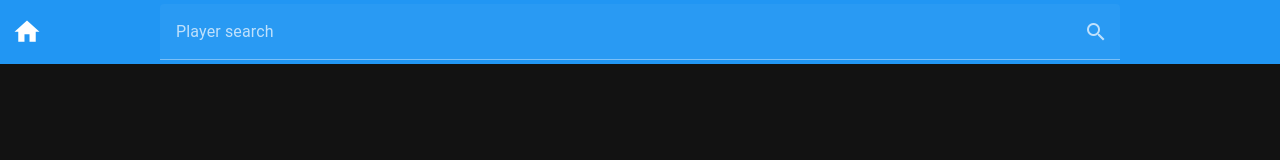
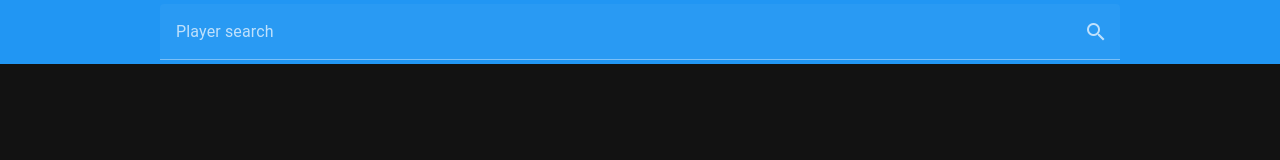
Before and after one commit to metype/tc-players-vue3, a Vue app: page /main in a window 1280 px wide. Shown: the top 160 px of the page. Built offline with nearby package versions, Linux system fonts and the light colour scheme; a small style sheet from the web is missing; what @vue/apollo-option would draw is missing.

Commit message:
Remove home button as per request

```diff
--- a/src/App.vue
+++ b/src/App.vue
@@ -8,11 +8,10 @@
       </v-main>
       <v-toolbar color="primary" dark
       class="position-fixed w-100 pa-0">
-        <router-link to="/main">
-          <v-toolbar-title id="title"  class="mr-3 ml-3" >
-            <v-icon>mdi-home</v-icon>
-          </v-toolbar-title>
-        </router-link>
+        <!--          <v-toolbar-title id="title"  class="mr-3 ml-3" >-->
+        <!--            <v-icon>mdi-home</v-icon>-->
+        <!--          </v-toolbar-title>-->
+        <!--        </router-link>-->
         <v-text-field
           flat
           solo-inverted
--- a/src/components/PlayerSearch.vue
+++ b/src/components/PlayerSearch.vue
@@ -22,7 +22,7 @@
         @click.native="$router.push(`/player/${player.uuid}`)">
         <v-img
           :src="playerAvatarUrl(player.uuid)"
-          style="width:min(6rem, 20vw); height:min(6rem, 20vw); margin-left: auto; margin-right: auto; margin-top:1rem;"
+          style="width:min(6rem, 20vw); height:min(6rem, 20vw);"
           class="ma-5"
         >
           <template v-slot:placeholder>
```
Also changed, not shown: src/plugins/README.md.
